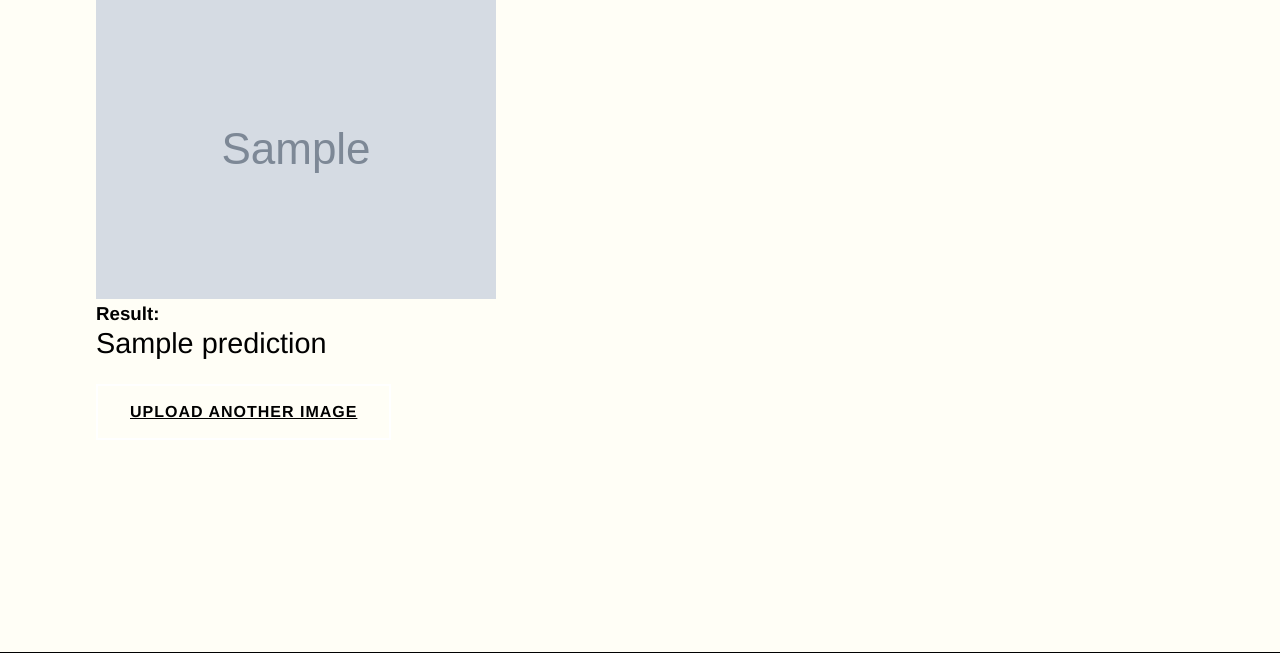
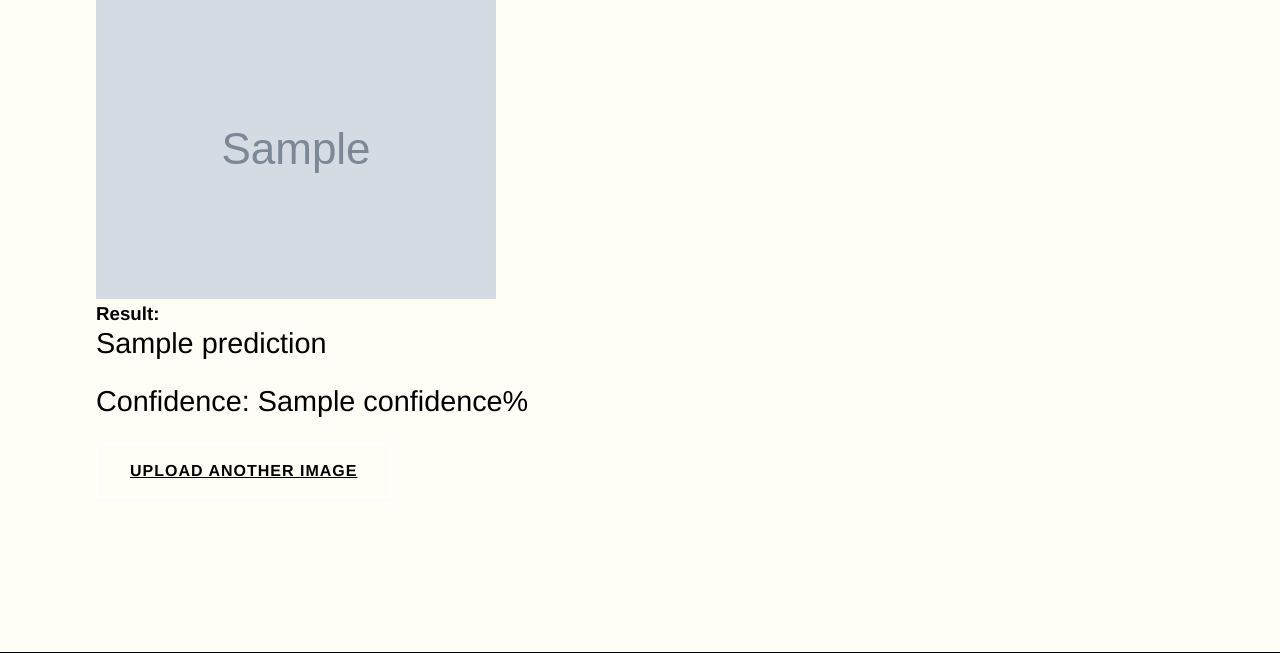
Before and after one commit to Manideep667320/Waste_Classification_Model_Website, a Flask app: template templates/result.html in a window 1280 px wide. Shown: the part 148-801 px from the top of the page. Run offline with Flask 3, Linux system fonts and the light colour scheme; the template is opened without the code that fills it: most values are stand-ins (such as "Sample title", 1, 10 or a date in 2020); grey boxes marked "Sample" are stand-in pictures.

Commit message:
Update result.html

```diff
--- a/templates/result.html
+++ b/templates/result.html
@@ -32,6 +32,7 @@
         <div class="classification-result mt-3">
             <h3>Result:</h3>
             <p>{{ prediction }}</p>
+            <p>Confidence: {{ confidence }}%</p>
         </div>
         <a href="{{ url_for('home') }}" class="btn btn-primary mt-3">Upload Another Image</a>
     </div>
```
